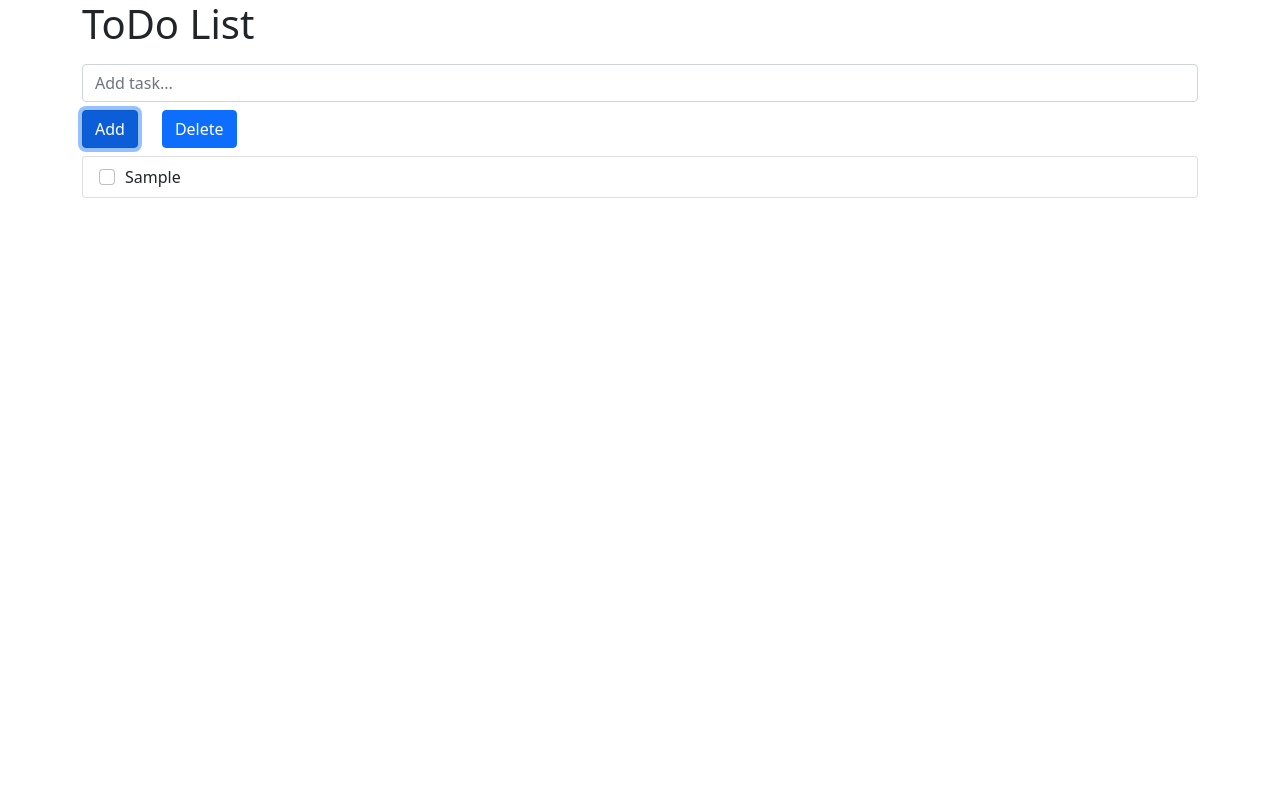
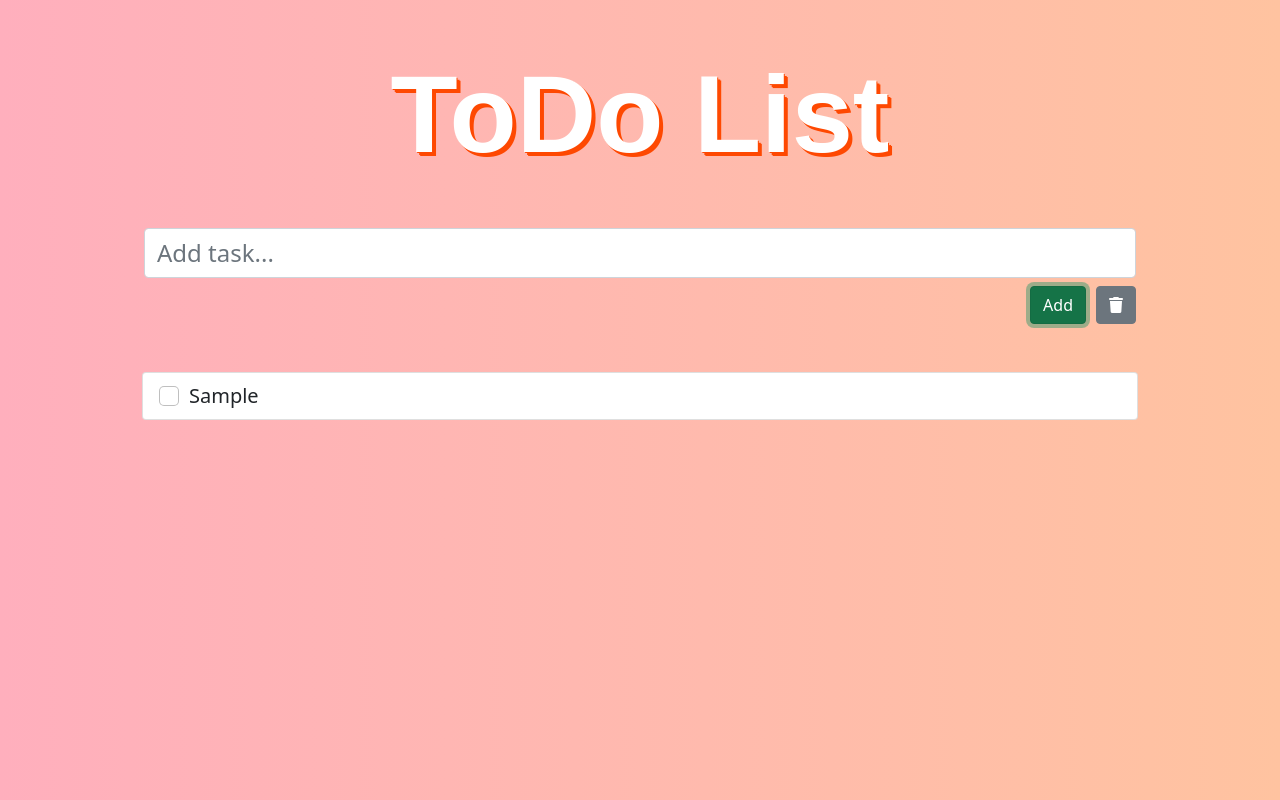
Before and after one commit to yanrivera19/todo-app, a plain HTML site: page index.html in a window 1280 px wide. Both pictures are taken after typing "Sample" into the empty fields and a click on the button "Add". Drawn offline with nearby package versions, Linux system fonts and the light colour scheme; a web font is replaced by a local one.

Commit message:
Finished UI styling. Currently finishing cleaning the Js file. The program is basically completed.

```diff
--- a/index.html
+++ b/index.html
@@ -9,31 +9,36 @@
 
 	<link rel="stylesheet" href="https://cdnjs.cloudflare.com/ajax/libs/font-awesome/6.0.0-beta2/css/all.min.css">
 
+	<link href="http://fonts.cdnfonts.com/css/poetsen-one" rel="stylesheet">
+
 	<link href="stylesheet.css" rel="stylesheet">
 
 	<title>ToDo App</title>
 </head>
 <body>
-	<div class="container">
-		<h1>ToDo List</h1>
+	<div class="container ">
+		<h1 class="text-center my-5 fw-bold ">ToDo List</h1>
+
 		<p id="dispDate"></p>
-		<form id="writeTask" class="row">
+
+		<form id="writeTask" name="form1" class="row mx-2" onsubmit=" addToList(event)" required>
 			<div class="mb-2">
-				<input type="text" class="form-control" id="inputTask" placeholder="Add task..." >
-
+				<input type="text" class="form-control fs-4" name="ftask" id="inputTask" placeholder="Add task..." autocomplete="off">
 			</div>
 
-			<div class="col-auto">
-				<button type="submit" class="btn btn-primary mb-2 " onclick="addToList(event)">Add</button>
-			</div>
+			<div class="d-flex justify-content-end">
+				<div class="col-auto">
+					<button type="button" id="addBtn" class="btn btn-success  " onclick="addToList(event)">Add</button>
+				</div>
 
-			<div class="col-auto">
-				<button type="button" id="deleteBtn"class="btn btn-primary mb-2 " onclick="deleteChecked()">Delete</button>
+				<div class="col-auto">
+					<button type="button" id="deleteBtn"class="btn btn-secondary" onclick="deleteChecked()"><i class="fas fa-trash"></i></button>
+				</div>
 			</div>
 		</form>
 
-		<div>
-			<ul id="taskList" class="list-group"></ul>
+		<div class="d-flex justify-content-center mt-5">
+			<ul id="taskList" class="list-group fs-5"></ul>
 		</div>
 	</div>
 
--- a/script.js
+++ b/script.js
@@ -1,22 +1,45 @@
+/*
+ToDo App
+
+Step 1: Select the input box by its id name to retrieve any value that gets submitted in it, and
+select the <ul> list from the HTML file by its id name. The tasks will be added to and displayed on
+this <ul>.
+Step 2: Create a function called addToList that creates a set of elements on which the tasks submitted on the input
+box will be displayed. This function gets executed whenever an input is submitted, and takes in an event as its parameter.
+It will first check if the input submitted has a valid value. If it doesn't have one, it will display an alert message asking the user
+to enter a task. If it does have one, it will create an a <li> and a checkbox button for each of the input values submitted,
+it will call a function called saveTasks that will save these input values to the localstorage, and whenever an input gets submitted,
+the input box will be cleared.
+Step 3:
+*/
+
+
+
+
 
 let inputValue = document.getElementById("inputTask").value;
 const taskList = document.getElementById("taskList");
-const deleteBtn = document.getElementById("deleteBtn");
 
-//calls function that displays the saved data from localstorage in browser
+//Calls function to display previously added tasks to list whenever the page either
+//gets reloaded or reopened.
 displayOnPage();
 
 
-//Creates items for list with input value whenever the Add button is clicked
+//Creates items for list with input value whenever the input is submitted
 function addToList(event) {
 	event.preventDefault();
-
+	inputValue = document.getElementById("inputTask").value;
+	if (inputValue == "" || inputValue == "null") {
+    	alert("Enter a task");
+    	return false;
+  	} else {
 		const listItm = document.createElement("LI");
 		listItm.className = "list-group-item";
+		listItm.style.marginBottom = "10px";
 		taskList.appendChild(listItm);
 
 		let inputCheckBox = document.createElement("INPUT");
-	inputCheckBox.className = "delete-box form-check-input mr-3";
+		inputCheckBox.className = "delete-box form-check-input";
 		inputCheckBox.type = "checkbox"
 		inputCheckBox.style.marginRight = "10px";
 
@@ -27,55 +50,55 @@ function addToList(event) {
 	  	listItm.appendChild(inputValueContent);
 
 	  	saveTasks(inputValue);
-
 	  	document.getElementById("inputTask").value = "";
+  	}
 };
 
+//Saves to the localstorage whatever task is submitted
 function saveTasks(task) {
 	let list;
 	if(localStorage.getItem("list") === null) {
 		list = [];
 	} else {
 		list = JSON.parse(localStorage.getItem("list"));
-	}
+	};
 
 	list.push(task);
 	localStorage.setItem("list", JSON.stringify(list));
-}
+};
 
-
+//Displays on page content from localstorage
 function displayOnPage() {
 	let list;
 	if(localStorage.getItem("list") === null) {
 		list = [];
 	} else {
 		list = JSON.parse(localStorage.getItem("list"));
-	}
+	};
 
-	//Have same elements remain on page even if it gets closed or reloaded. Used
-	//same variable names but added disp at the beginning.
 	list.forEach(function(task) {
-	let dispListItm = document.createElement("LI");
-	dispListItm.className = "list-group-item";
-	taskList.appendChild(dispListItm);
+	let listItm = document.createElement("LI");
+	listItm.className = "list-group-item";
+	taskList.appendChild(listItm);
 
-	let dispInputCheckBox = document.createElement("INPUT");
-	dispInputCheckBox.className = "delete-box form-check-input mr-3";
-	dispInputCheckBox.type = "checkbox"
-	dispInputCheckBox.style.marginRight = "10px";
+	let inputCheckBox = document.createElement("INPUT");
+	inputCheckBox.className = "delete-box form-check-input mr-3";
+	inputCheckBox.type = "checkbox"
+	inputCheckBox.style.marginRight = "10px";
 
-	let dispInputValueContent = document.createTextNode(task);
+	let inputValueContent = document.createTextNode(task);
 
-  	dispListItm.appendChild(dispInputCheckBox);
-  	dispListItm.appendChild(dispInputValueContent);
+  	listItm.appendChild(inputCheckBox);
+  	listItm.appendChild(inputValueContent);
 	});
 };
 
-console.log(localStorage);
+//When an item on the page gets selected by checking the checkbox next to it and the trash bin button is clicked,
+//the item gets deleted from page and localstorage.
 function deleteChecked() {
 	const checkBoxes = document.getElementsByClassName("delete-box");
 	const listTexts = document.getElementsByClassName("list-group-item");
-	let checkedCheckBox = checkBoxes.checked;
+	const checkedCheckBox = checkBoxes.checked;
 	for (let i = 0; i < checkBoxes.length; i++) {
 		if(checkBoxes[i].checked) {
 		let list = JSON.parse(localStorage.getItem("list"));
@@ -83,5 +106,5 @@ function deleteChecked() {
 		localStorage.setItem("list", JSON.stringify(list));
 		listTexts[i].remove();
 		}
+	}
 };
-};
--- a/stylesheet.css
+++ b/stylesheet.css
@@ -0,0 +1,36 @@
+body {
+	background-image: linear-gradient(to right, #ffafbd, #ffc3a0);
+}
+
+#addBtn {
+	margin-right: 10px;
+}
+
+h1 {
+	font-size: 70px;
+    color: white;
+    font-family: 'Poetsen One', sans-serif;
+    text-shadow: 1px 1px #fe4902,
+                 3px 3px #fe4902,
+                 4px 4px #fe4902;
+}
+
+#taskList {
+	width: 90%;
+}
+
+@media only screen and (min-width: 768px) {
+	.row {
+		margin-right: 50px !important;
+		margin-left: 50px !important;
+	}
+
+	#taskList {
+		margin-right: 60px !important;
+		margin-left: 60px !important;
+	}
+
+	h1 {
+		font-size: 110px;
+	}
+}
```
Lines whose indentation alone changed are shown as unchanged.
